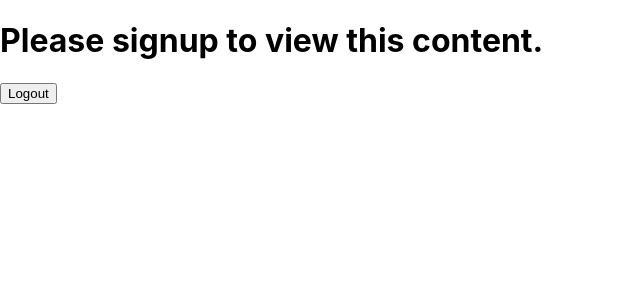
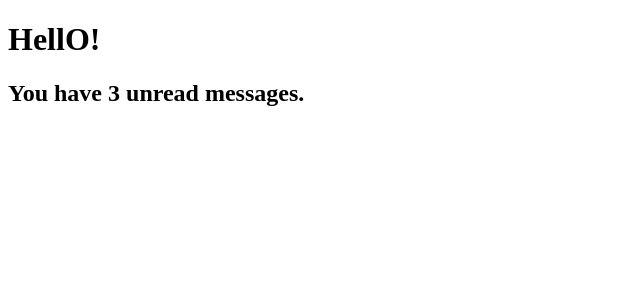
Before and after one commit to malhotra-parul/reactBasics, a React (Create React App) app in the folder method2/: page / in a window 1280 px wide. Shown: the top 300 px of the page, without its empty margins (0-640 px from the left). Built offline with nearby package versions, Linux system fonts and the light colour scheme; the HTML template or start-up script is replaced by a standard one.

Commit message:
Using inline && operator

```diff
--- a/method2/src/index.js
+++ b/method2/src/index.js
@@ -1,11 +1,22 @@
-import React from 'react';
-import ReactDOM from 'react-dom';
-import './index.css';
-// import Clock from "./component/Clock";
-// import ActionClick from "./component/ActionLink";
-// import Toggle from "./component/Toggle";
-//import Greeting from "./component/Greeting";
-import LoginControl from "./component/LoginControl";
 
+import React, { Fragment } from "react";
+import ReactDOM from "react-dom";
+//condition && element -- if condition is true, only then element will b displayed.
+function Mailbox(props){
+    const unreadMessages = props.unreadMessages;
+    return(
+        <Fragment>
+        <h1>HellO!</h1>
 
-ReactDOM.render(<LoginControl />, document.getElementById("main"));
+        { unreadMessages.length > 0 &&
+            <h2>
+                You have {unreadMessages.length} unread messages.
+            </h2>
+        }
+        </Fragment>
+    )
+};
+
+const messages =  ["Re: Parul", "Re: Re: Parul", "Fw: To Dear"];
+
+ReactDOM.render(<Mailbox unreadMessages={messages} />, document.getElementById("root"));
```
Also changed, not shown: method2/src/component/Mailbox.js (added, +11 -0 lines).
